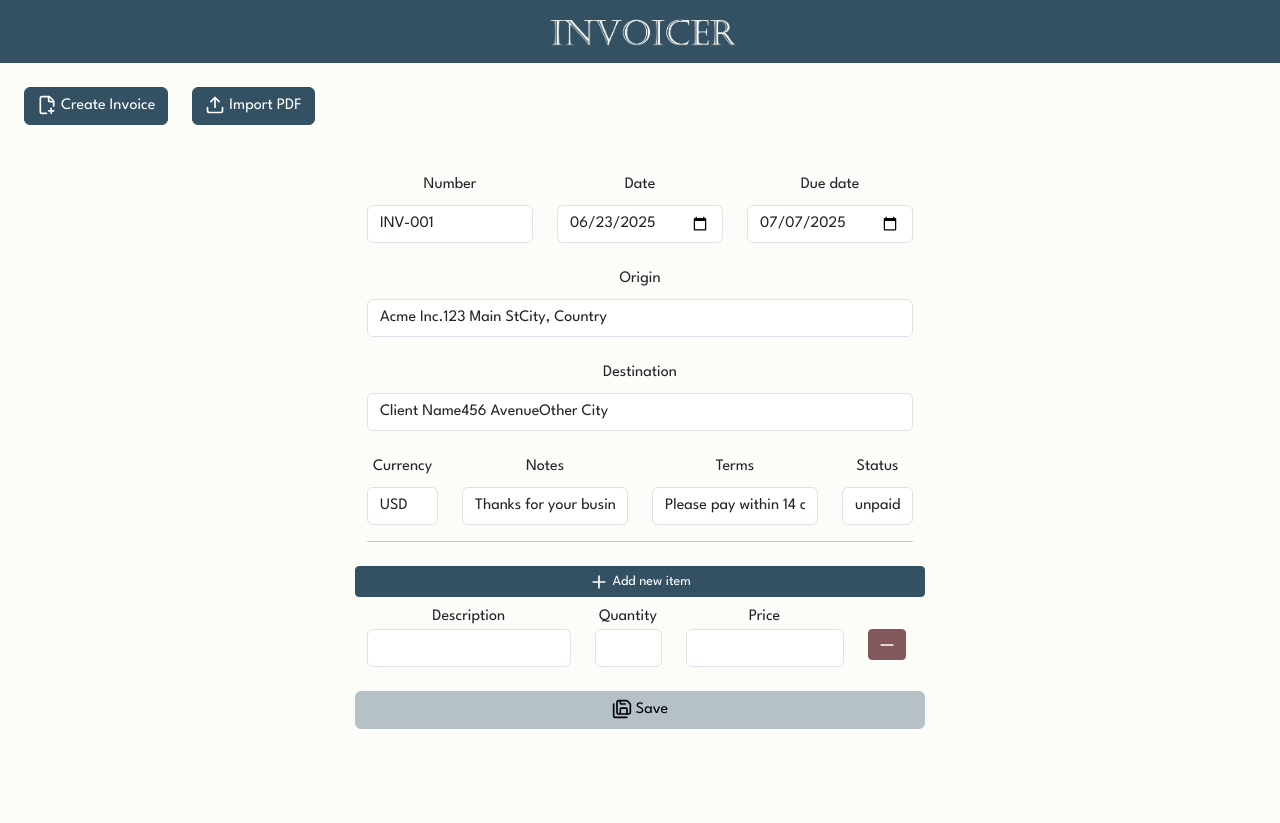
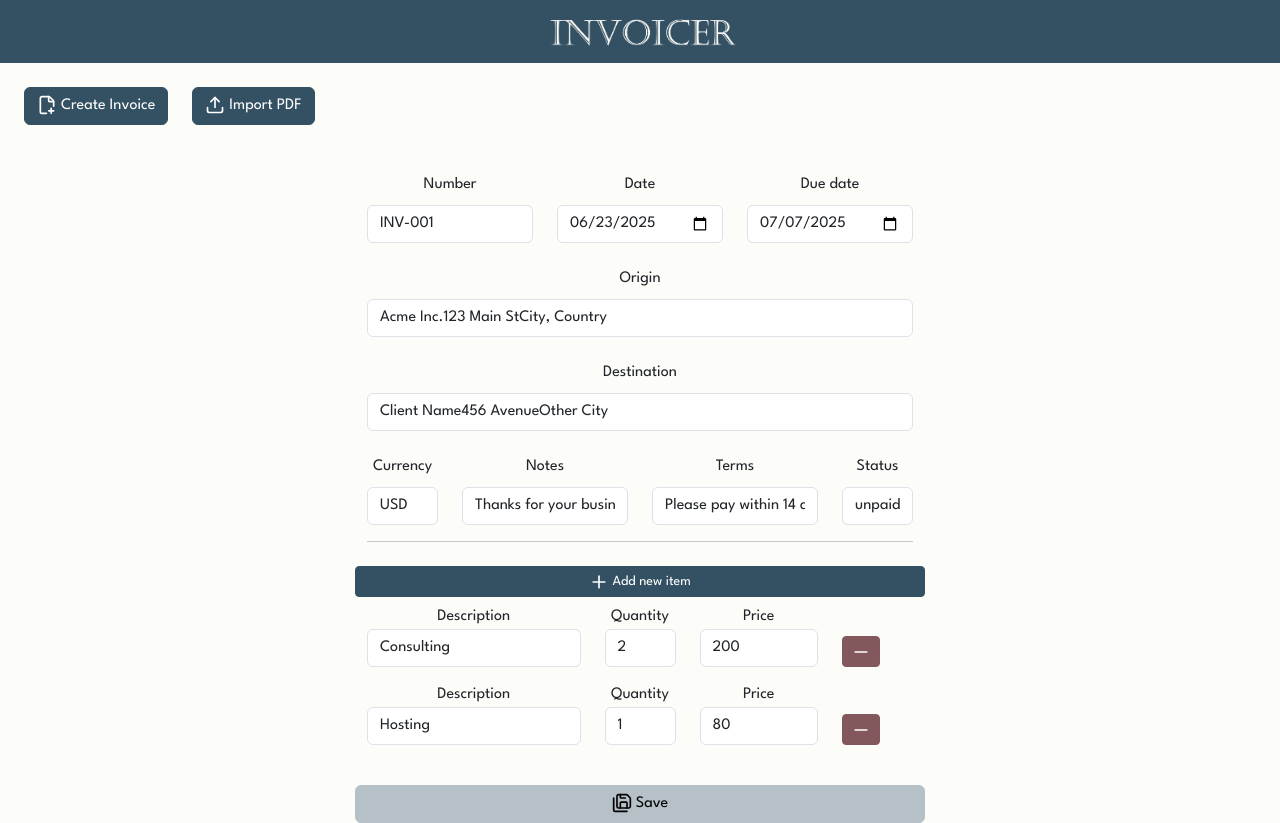
Before and after one commit to ThiagoFragaK/vue-invoice, a Nuxt app: page / in a window 1280 px wide. Both pictures are taken after a click on the button "Create Invoice". Before the commit the page ends 800 px from the top, so only its background shows below. Built offline with nearby package versions, Linux system fonts and the light colour scheme.

Commit message:
Add: Itens logic to add and remove

```diff
--- a/components/InvoiceForm.vue
+++ b/components/InvoiceForm.vue
@@ -123,51 +123,52 @@
         <button
             type="button"
             class="btn btn-primary btn-sm mb-2"
+            @click="addItem"
         >
             <LucideIcon icon="Plus" />
             Add new item
         </button>
-        <div class="row">
+        <div
+            style="max-height: 300px; overflow-y: auto; overflow-x: hidden;"
+        >
+            <div
+                class="row mb-3"
+                v-for="(item, index) in invoice.items"
+                :key="index"
+            >
                 <div class="col-5">
-                <span
-                    class="form-label"
-                >
-                    Description
-                </span>
+                    <span class="form-label">Description</span>
                     <input
                         type="text"
                         class="form-control"
+                        v-model="item.description"
                     >
                 </div>
                 <div class="col-2">
-                <span
-                    class="form-label"
-                >
-                    Quantity
-                </span>
+                    <span class="form-label">Quantity</span>
                     <input
                         type="number"
                         class="form-control"
+                        v-model.number="item.quantity"
                     >
                 </div>
-            <div class="col-4">
-                <span
-                    class="form-label"
-                >
-                    Price
-                </span>
+                <div class="col-3">
+                    <span class="form-label">Price</span>
                     <input
                         type="number"
                         class="form-control"
+                        v-model.number="item.price"
                     >
                 </div>
-            <div class="col-1">
+                <div class="col-1 d-flex align-items-end">
                     <button
                         type="button"
-                    class="btn btn-danger btn-sm mt-4"
+                        class="btn btn-danger btn-sm"
+                        @click="removeItem(index)"
                     >
                         <LucideIcon icon="Minus" />
                     </button>
+                </div>
             </div>
         </div>
     </div>
@@ -209,5 +210,17 @@
                 ],
             }
         }),
+        methods: {
+            addItem() {
+                this.invoice.items.push({
+                    description: '',
+                    quantity: 1,
+                    price: 0
+                });
+            },
+            removeItem(index) {
+                this.invoice.items.splice(index, 1);
+            }
+        }
     }
 </script>
```
Lines whose indentation alone changed are shown as unchanged.
